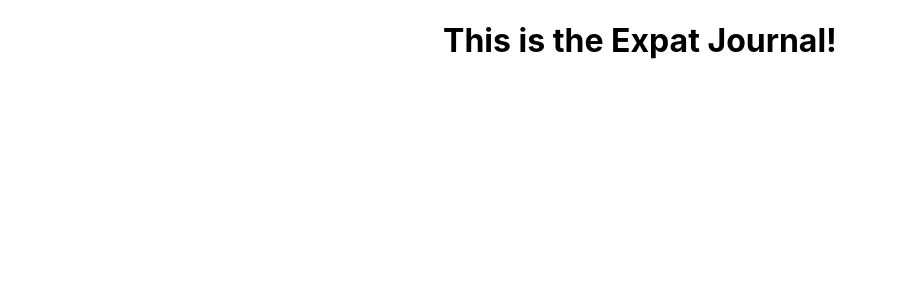
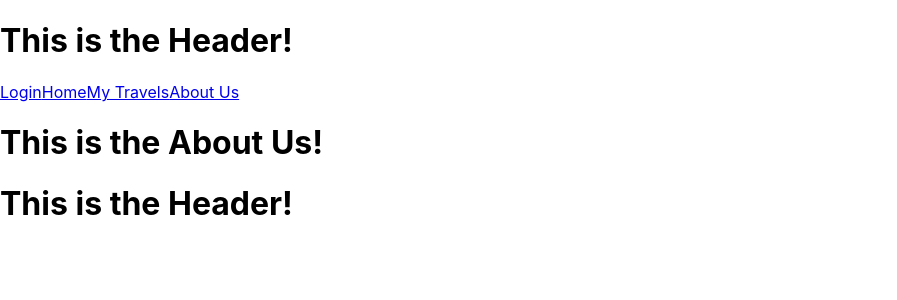
Before and after one commit to expatjournal-pt-042219/FE, a React (Create React App) app in the folder expat-journal/: page /AboutUs in a window 1280 px wide. Shown: the top 300 px of the page, without its empty margins (0-897 px from the left). Built offline with nearby package versions, Linux system fonts and the light colour scheme.

Commit message:
Set up file structure, router, and tab system.

```diff
--- a/expat-journal/package.json
+++ b/expat-journal/package.json
@@ -5,7 +5,9 @@
   "dependencies": {
     "react": "^16.8.6",
     "react-dom": "^16.8.6",
-    "react-scripts": "3.0.0"
+    "react-router-dom": "^5.0.0",
+    "react-scripts": "3.0.0",
+    "styled-components": "^4.2.0"
   },
   "scripts": {
     "start": "react-scripts start",
--- a/expat-journal/src/App.js
+++ b/expat-journal/src/App.js
@@ -1,14 +1,29 @@
-import React from 'react';
-import './App.css';
+import React, { Component } from "react";
+import "./App.css";
+import Header from "./Components/Header/Header";
+import Body from "./Components/Body/Body";
+import Footer from "./Components/Footer/Footer";
+import { BrowserRouter as Router, Route, Link } from "react-router-dom";
+import styled from "styled-components";
 
-function App() {
-  return (
-    <div className="App">
-      <div>
-        <h1>This is the Expat Journal!</h1>
-      </div>
-    </div>
-  );
+const BackgroundLayer = styled.div`
+
+
+`;
+
+
+class App extends Component {
+  render() {
+    return (
+      <BackgroundLayer>
+          <Header />
+          <Router>
+            <Body />
+          </Router>
+          <Footer />
+      </BackgroundLayer>
+    );
+  }
 }
 
 export default App;
--- /dev/null
+++ b/expat-journal/src/Components/Body/AboutUs.js
@@ -0,0 +1,22 @@
+import React, { Component } from "react";
+import styled from "styled-components";
+
+// const StyledLink = styled(Link)`
+
+// `;
+
+// const LinkWrapper = styled.div`
+
+// `;
+
+class About extends Component {
+  render() {
+    return (
+      <div>
+        <h1>This is the About Us!</h1>
+      </div>
+    );
+  }
+}
+
+export default About;
--- /dev/null
+++ b/expat-journal/src/Components/Body/Body.js
@@ -0,0 +1,43 @@
+import React, { Component } from "react";
+import { BrowserRouter as Router, Route, Link } from "react-router-dom";
+
+import MyTravels from "./MyTravels";
+import AboutUs from "./AboutUs";
+import LogIn from "./Login";
+import Home from "./Home";
+
+import styled from "styled-components";
+
+const StyledLink = styled(Link)`
+
+`;
+
+const LinkWrapper = styled.div`
+
+`;
+
+class Body extends Component {
+  render() {
+    return (
+      <div>
+        <LinkWrapper>
+          <StyledLink to="/">Login</StyledLink>
+
+          <StyledLink to="/Home">Home</StyledLink>
+
+          <StyledLink to="/MyTravels">My Travels</StyledLink>
+
+          <StyledLink to="/AboutUs">About Us</StyledLink>
+
+        </LinkWrapper>
+
+        <Route path="/" exact component={LogIn} />
+        <Route path="/Home" exact component={Home} />
+        <Route path="/MyTravels/" component={MyTravels} />
+        <Route path="/AboutUs/" component={AboutUs} />
+      </div>
+    );
+  }
+}
+
+export default Body;
--- /dev/null
+++ b/expat-journal/src/Components/Body/Home.js
@@ -0,0 +1,22 @@
+import React, { Component } from "react";
+import styled from "styled-components";
+
+// const StyledLink = styled(Link)`
+
+// `;
+
+// const LinkWrapper = styled.div`
+
+// `;
+
+class Home extends Component {
+  render() {
+    return (
+      <div>
+        <h1>This is the Home!</h1>
+      </div>
+    );
+  }
+}
+
+export default Home;
--- /dev/null
+++ b/expat-journal/src/Components/Body/Login.js
@@ -0,0 +1,22 @@
+import React, { Component } from "react";
+import styled from "styled-components";
+
+// const StyledLink = styled(Link)`
+
+// `;
+
+// const LinkWrapper = styled.div`
+
+// `;
+
+class LogIn extends Component {
+  render() {
+    return (
+      <div>
+        <h1>This is the Log In!</h1>
+      </div>
+    );
+  }
+}
+
+export default LogIn;
--- /dev/null
+++ b/expat-journal/src/Components/Body/MyTravels.js
@@ -0,0 +1,22 @@
+import React, { Component } from "react";
+import styled from "styled-components";
+
+// const StyledLink = styled(Link)`
+
+// `;
+
+// const LinkWrapper = styled.div`
+
+// `;
+
+class MyTravels extends Component {
+  render() {
+    return (
+      <div>
+        <h1>This are my travels!</h1>
+      </div>
+    );
+  }
+}
+
+export default MyTravels;
--- /dev/null
+++ b/expat-journal/src/Components/Footer/Footer.js
@@ -0,0 +1,22 @@
+import React, { Component } from "react";
+import styled from "styled-components";
+
+// const StyledLink = styled(Link)`
+
+// `;
+
+// const LinkWrapper = styled.div`
+
+// `;
+
+class Footer extends Component {
+  render() {
+    return (
+      <div>
+        <h1>This is the Header!</h1>
+      </div>
+    );
+  }
+}
+
+export default Footer;
--- /dev/null
+++ b/expat-journal/src/Components/Header/Header.js
@@ -0,0 +1,22 @@
+import React, { Component } from "react";
+import styled from "styled-components";
+
+// const StyledLink = styled(Link)`
+
+// `;
+
+// const LinkWrapper = styled.div`
+
+// `;
+
+class Header extends Component {
+  render() {
+    return (
+      <div>
+        <h1>This is the Header!</h1>
+      </div>
+    );
+  }
+}
+
+export default Header;
```
Also changed, not shown: expat-journal/src/Components/Body/PostCard.js (added), 1 other file (tests, documents, lock files or other folders).
